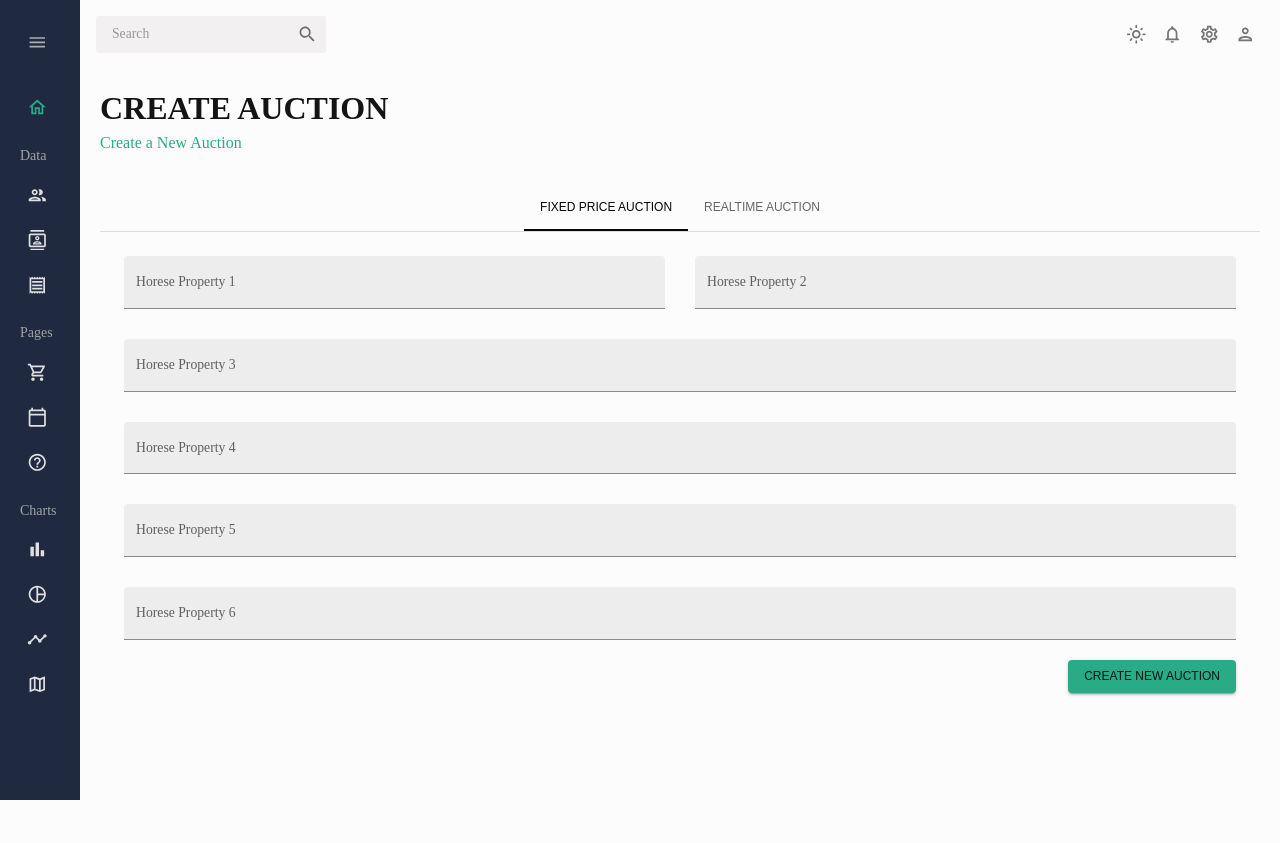
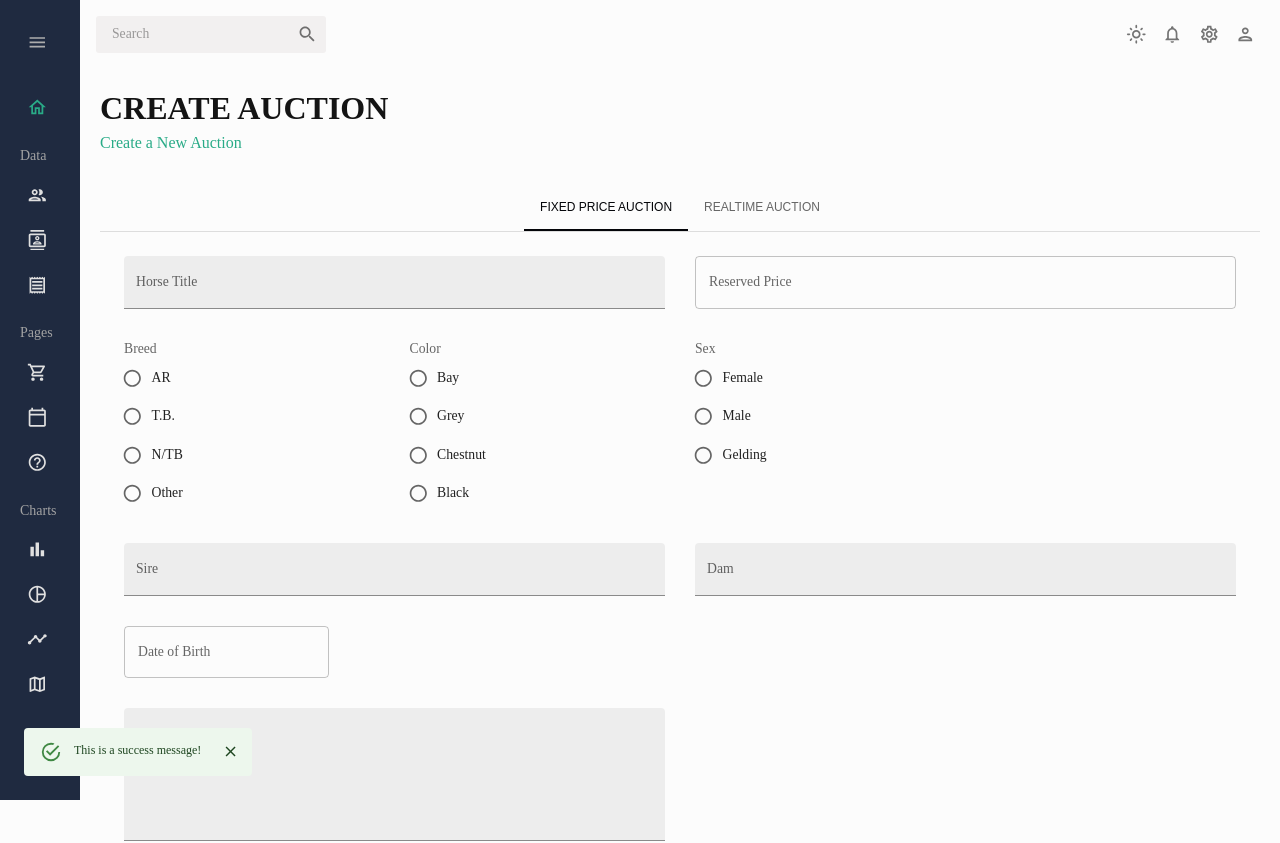
Before and after one commit to Usman-Marwat/horseauctionadmin, a React (Vite) app: page /addProduct in a window 1280 px wide. Shown: the top 843 px of the page. Before the commit the page ends 800 px from the top, so only its background shows below. Built offline with nearby package versions, Linux system fonts and the light colour scheme.

Commit message:
Create the fixed price auction form

```diff
--- a/package.json
+++ b/package.json
@@ -16,6 +16,7 @@
 		"@mui/lab": "^5.0.0-alpha.143",
 		"@mui/material": "^5.14.7",
 		"@mui/x-data-grid": "^6.12.1",
+		"@mui/x-date-pickers": "^6.13.0",
 		"@nivo/bar": "^0.83.0",
 		"@nivo/core": "^0.83.0",
 		"@nivo/geo": "^0.83.0",
@@ -23,8 +24,10 @@
 		"@nivo/pie": "^0.83.0",
 		"@tanstack/react-query": "^4.35.3",
 		"axios": "^1.5.0",
+		"dayjs": "^1.11.9",
 		"formik": "^2.4.4",
 		"lodash": "^4.17.21",
+		"mui-file-input": "^3.0.2",
 		"react": "^18.2.0",
 		"react-dom": "^18.2.0",
 		"react-pro-sidebar": "^0.7.1",
--- a/src/App.jsx
+++ b/src/App.jsx
@@ -1,6 +1,8 @@
 import { useState } from 'react';
 import { CssBaseline, ThemeProvider } from '@mui/material';
 import { Routes, Route } from 'react-router-dom';
+import { LocalizationProvider } from '@mui/x-date-pickers';
+import { AdapterDayjs } from '@mui/x-date-pickers/AdapterDayjs';
 
 import Topbar from './scenes/global/Topbar';
 import Sidebar from './scenes/global/Sidebar';
@@ -24,6 +26,7 @@ function App() {
 
 	return (
 		<ColorModeContext.Provider value={colorMode}>
+			<LocalizationProvider dateAdapter={AdapterDayjs}>
 				<ThemeProvider theme={theme}>
 					<CssBaseline />
 					<div className="app">
@@ -47,6 +50,7 @@ function App() {
 						</main>
 					</div>
 				</ThemeProvider>
+			</LocalizationProvider>
 		</ColorModeContext.Provider>
 	);
 }
--- a/src/scenes/addProduct/index.jsx
+++ b/src/scenes/addProduct/index.jsx
@@ -1,13 +1,32 @@
-import { Box, Button, Tab, TextField } from '@mui/material';
+import {
+	Alert,
+	Box,
+	Button,
+	FormControl,
+	FormControlLabel,
+	FormLabel,
+	Input,
+	Radio,
+	RadioGroup,
+	Snackbar,
+	Tab,
+	TextField,
+} from '@mui/material';
 import TabContext from '@mui/lab/TabContext';
 import TabList from '@mui/lab/TabList';
 import TabPanel from '@mui/lab/TabPanel';
+import {
+	DatePicker,
+	TimePicker,
+	renderTimeViewClock,
+} from '@mui/x-date-pickers';
 import { Formik } from 'formik';
 import * as yup from 'yup';
 
 import useMediaQuery from '@mui/material/useMediaQuery';
 import Header from '../../components/Header';
 import { useState } from 'react';
+import { MuiFileInput } from 'mui-file-input';
 
 export default () => {
 	const isNonMobile = useMediaQuery('(min-width:600px)');
@@ -35,6 +54,13 @@ const TabViews = ({ isNonMobile }) => {
 	};
 
 	return (
+		<>
+			<Snackbar open={true} autoHideDuration={2000} onClose={() => {}}>
+				<Alert onClose={() => {}} severity="success" sx={{ width: '100%' }}>
+					This is a success message!
+				</Alert>
+			</Snackbar>
+
 			<TabContext value={value}>
 				<Box sx={{ borderBottom: 1, borderColor: 'divider' }}>
 					<TabList
@@ -51,18 +77,49 @@ const TabViews = ({ isNonMobile }) => {
 				</TabPanel>
 				<TabPanel value="2">Highest Bid Auction</TabPanel>
 			</TabContext>
+		</>
 	);
 };
 
 const FixedPriceAuction = ({ isNonMobile }) => {
-	const handleFormSubmit = (values) => {
+	const handleFormSubmit = async (values) => {
 		console.log(values);
+		// uploadToCloudinary(values)
 	};
+
+	const uploadToCloudinary = async (values) => {
+		const imageUrls = [];
+		for (const file of values.imagesFiles) {
+			const formData = new FormData();
+			formData.append('file', file);
+			formData.append('upload_preset', 'hgdunol9');
+
+			try {
+				const response = await fetch(
+					'https://api.cloudinary.com/v1_1/dhhmnhd8c/upload/',
+					{
+						method: 'POST',
+						body: formData,
+					}
+				);
+
+				if (response.ok) {
+					const data = await response.json();
+					imageUrls.push(data.secure_url);
+				} else console.error('Image upload failed.');
+			} catch (error) {
+				console.error('Error uploading image:', error);
+			}
+		}
+
+		return imageUrls;
+	};
+
 	return (
 		<Formik
 			onSubmit={handleFormSubmit}
 			initialValues={initialValues}
-			validationSchema={checkoutSchema}
+			validationSchema={fixedPriceAuctionSchema}
 		>
 			{({
 				values,
@@ -71,6 +128,7 @@ const FixedPriceAuction = ({ isNonMobile }) => {
 				handleBlur,
 				handleChange,
 				handleSubmit,
+				setFieldValue,
 			}) => (
 				<form onSubmit={handleSubmit}>
 					<Box
@@ -85,80 +143,258 @@ const FixedPriceAuction = ({ isNonMobile }) => {
 							fullWidth
 							variant="filled"
 							type="text"
-							label="Horese Property 1"
+							label="Horse Title"
 							onBlur={handleBlur}
 							onChange={handleChange}
-							value={values.firstName}
-							name="firstName"
-							error={!!touched.firstName && !!errors.firstName}
-							helperText={touched.firstName && errors.firstName}
+							value={values.horseTitle}
+							name="horseTitle"
+							error={!!touched.horseTitle && !!errors.horseTitle}
+							helperText={touched.horseTitle && errors.horseTitle}
 							sx={{ gridColumn: 'span 2' }}
 						/>
+
+						<TextField
+							fullWidth
+							variant="outlined"
+							type="text"
+							inputProps={{ inputMode: 'numeric', pattern: '[0-9]*' }}
+							label="Reserved Price"
+							onBlur={handleBlur}
+							onChange={handleChange}
+							value={values.breed}
+							name="reservedPrice"
+							error={!!touched.reservedPrice && !!errors.reservedPrice}
+							helperText={touched.reservedPrice && errors.reservedPrice}
+							sx={{ gridColumn: 'span 2' }}
+						/>
+
+						<FormControl
+							error={!!touched.breed && !!errors.breed}
+							sx={{ gridColumn: 'span 1' }}
+						>
+							<FormLabel id="demo-radio-buttons-group-label">Breed</FormLabel>
+							<RadioGroup
+								aria-labelledby="demo-radio-buttons-group-label"
+								name="breed"
+								onBlur={handleBlur}
+								onChange={handleChange}
+								value={values.breed}
+							>
+								<FormControlLabel value="ar" control={<Radio />} label="AR" />
+								<FormControlLabel
+									value="t.b."
+									control={<Radio />}
+									label="T.B."
+								/>
+								<FormControlLabel
+									value="n/tb"
+									control={<Radio />}
+									label="N/TB"
+								/>
+								<FormControlLabel
+									value="other"
+									control={<Radio />}
+									label="Other"
+								/>
+							</RadioGroup>
+						</FormControl>
+
+						<FormControl
+							error={!!touched.color && !!errors.color}
+							sx={{ gridColumn: 'span 1' }}
+						>
+							<FormLabel id="demo-radio-buttons-group-label">Color</FormLabel>
+							<RadioGroup
+								aria-labelledby="demo-radio-buttons-group-label"
+								name="color"
+								onBlur={handleBlur}
+								onChange={handleChange}
+								value={values.color}
+							>
+								<FormControlLabel value="bay" control={<Radio />} label="Bay" />
+								<FormControlLabel
+									value="grey"
+									control={<Radio />}
+									label="Grey"
+								/>
+								<FormControlLabel
+									value="chestnut"
+									control={<Radio />}
+									label="Chestnut"
+								/>
+								<FormControlLabel
+									value="black"
+									control={<Radio />}
+									label="Black"
+								/>
+							</RadioGroup>
+						</FormControl>
+
+						<FormControl
+							error={!!touched.sex && !!errors.sex}
+							sx={{ gridColumn: 'span 1' }}
+						>
+							<FormLabel id="demo-radio-buttons-group-label">Sex</FormLabel>
+							<RadioGroup
+								aria-labelledby="demo-radio-buttons-group-label"
+								name="sex"
+								onBlur={handleBlur}
+								onChange={handleChange}
+								value={values.sex}
+							>
+								<FormControlLabel
+									value="female"
+									control={<Radio />}
+									label="Female"
+								/>
+								<FormControlLabel
+									value="male"
+									control={<Radio />}
+									label="Male"
+								/>
+								<FormControlLabel
+									value="gelding"
+									control={<Radio />}
+									label="Gelding"
+								/>
+							</RadioGroup>
+						</FormControl>
+
 						<TextField
 							fullWidth
 							variant="filled"
 							type="text"
-							label="Horese Property 2"
+							label="Sire"
 							onBlur={handleBlur}
 							onChange={handleChange}
-							value={values.lastName}
-							name="lastName"
-							error={!!touched.lastName && !!errors.lastName}
-							helperText={touched.lastName && errors.lastName}
+							value={values.sire}
+							name="venue"
+							error={!!touched.sire && !!errors.sire}
+							helperText={touched.sire && errors.sire}
 							sx={{ gridColumn: 'span 2' }}
 						/>
+
 						<TextField
 							fullWidth
 							variant="filled"
 							type="text"
-							label="Horese Property 3"
+							label="Dam"
 							onBlur={handleBlur}
 							onChange={handleChange}
-							value={values.email}
-							name="email"
-							error={!!touched.email && !!errors.email}
-							helperText={touched.email && errors.email}
-							sx={{ gridColumn: 'span 4' }}
+							value={values.dam}
+							name="venue"
+							error={!!touched.dam && !!errors.dam}
+							helperText={touched.dam && errors.dam}
+							sx={{ gridColumn: 'span 2' }}
 						/>
+
+						<Box sx={{ gridColumn: 'span 4' }}>
+							<DatePicker
+								disableFuture
+								label="Date of Birth"
+								format="DD/MM/YYYY"
+								value={values.dateOfBirth}
+								onChange={(value) => setFieldValue('dateOfBirth', value, true)}
+								slotProps={{
+									textField: {
+										variant: 'outlined',
+										error: !!touched.dateOfBirth && !!errors.dateOfBirth,
+										helperText: touched.dateOfBirth && errors.dateOfBirth,
+										onBlur: handleBlur,
+									},
+								}}
+							/>
+						</Box>
+
+						<TextField
+							fullWidth
+							variant="filled"
+							multiline
+							type="text"
+							label="Description"
+							onBlur={handleBlur}
+							onChange={handleChange}
+							value={values.breed}
+							name="description"
+							error={!!touched.description && !!errors.description}
+							helperText={touched.description && errors.description}
+							sx={{ gridColumn: 'span 2' }}
+							inputProps={{
+								style: {
+									height: 100,
+								},
+							}}
+						/>
+
+						<Box sx={{ gridColumn: 'span 4' }}>
+							<DatePicker
+								label="Date of Auction"
+								format="DD/MM/YYYY"
+								value={values.dateOfAuction}
+								onChange={(value) =>
+									setFieldValue('dateOfAuction', value, true)
+								}
+								slotProps={{
+									textField: {
+										variant: 'outlined',
+										error: !!touched.dateOfAuction && !!errors.dateOfAuction,
+										helperText: touched.dateOfAuction && errors.dateOfAuction,
+										onBlur: handleBlur,
+									},
+								}}
+							/>
+						</Box>
+
 						<TextField
 							fullWidth
 							variant="filled"
 							type="text"
-							label="Horese Property 4"
+							label="Venue"
 							onBlur={handleBlur}
 							onChange={handleChange}
-							value={values.contact}
-							name="contact"
-							error={!!touched.contact && !!errors.contact}
-							helperText={touched.contact && errors.contact}
-							sx={{ gridColumn: 'span 4' }}
+							value={values.venue}
+							name="venue"
+							error={!!touched.venue && !!errors.venue}
+							helperText={touched.venue && errors.venue}
+							sx={{ gridColumn: 'span 2' }}
 						/>
-						<TextField
-							fullWidth
-							variant="filled"
-							type="text"
-							label="Horese Property 5"
-							onBlur={handleBlur}
-							onChange={handleChange}
-							value={values.address1}
-							name="address1"
-							error={!!touched.address1 && !!errors.address1}
-							helperText={touched.address1 && errors.address1}
-							sx={{ gridColumn: 'span 4' }}
+
+						<TimePicker
+							label="Date of Auction"
+							value={values.startTime}
+							viewRenderers={{
+								hours: renderTimeViewClock,
+								minutes: renderTimeViewClock,
+								seconds: renderTimeViewClock,
+							}}
+							onChange={(value) => setFieldValue('startTime', value, true)}
+							slotProps={{
+								textField: {
+									variant: 'outlined',
+									error: !!touched.startTime && !!errors.startTime,
+									helperText: touched.startTime && errors.startTime,
+									onBlur: handleBlur,
+								},
+							}}
+							sx={{ gridColumn: 'span 2' }}
 						/>
-						<TextField
-							fullWidth
-							variant="filled"
-							type="text"
-							label="Horese Property 6"
-							onBlur={handleBlur}
-							onChange={handleChange}
-							value={values.address2}
-							name="address2"
-							error={!!touched.address2 && !!errors.address2}
-							helperText={touched.address2 && errors.address2}
-							sx={{ gridColumn: 'span 4' }}
+
+						{/* <Input type="file" slotProps={{inputp:}}/> */}
+						<MuiFileInput
+							multiple
+							placeholder="Add Images"
+							error={!!touched.imagesFiles && !!errors.imagesFiles}
+							helperText={touched.imagesFiles && errors.imagesFiles}
+							value={values.imagesFiles}
+							onChange={(value) => setFieldValue('imagesFiles', value, true)}
+							inputProps={{ accept: 'image/*' }}
 						/>
+						{/* <input
+							type="file"
+							accept="image/*"
+							multiple
+							onChange={(e) => console.log(e.target.files)}
+						/> */}
 					</Box>
 					<Box display="flex" justifyContent="end" mt="20px">
 						<Button type="submit" color="secondary" variant="contained">
@@ -171,25 +407,38 @@ const FixedPriceAuction = ({ isNonMobile }) => {
 	);
 };
 
-const phoneRegExp =
-	/^((\+[1-9]{1,4}[ -]?)|(\([0-9]{2,3}\)[ -]?)|([0-9]{2,4})[ -]?)*?[0-9]{3,4}[ -]?[0-9]{3,4}$/;
-
-const checkoutSchema = yup.object().shape({
-	firstName: yup.string().required('required'),
-	lastName: yup.string().required('required'),
-	email: yup.string().email('invalid email').required('required'),
-	contact: yup
-		.string()
-		.matches(phoneRegExp, 'Phone number is not valid')
-		.required('required'),
-	address1: yup.string().required('required'),
-	address2: yup.string().required('required'),
+const fixedPriceAuctionSchema = yup.object().shape({
+	// horseTitle: yup.string().required().label('Horse title'),
+	// breed: yup.string().required().label('Breed'),
+	// sex: yup.string().required().label('Sex'),
+	// color: yup.string().required().label('Color'),
+	// dateOfBirth: yup.object().required().label('Date of Birth'),
+	// reservedPrice: yup
+	// 	.number()
+	// 	.typeError('Reserved Price must specify a number')
+	// 	.required()
+	// 	.min(100)
+	// 	.label('Reserved Price'),
+	// description: yup.string().required().min(10).label('Description'),
+	// dateOfAuction: yup.string().required().label('Auction'),
+	// sire: yup.string().required().label('Horse sire'),
+	// dam: yup.string().required().label('Horse dime'),
+	// venue: yup.string().required().label('Venue'),
+	// startTime: yup.object().required().label('Start time for auction'),
+	imagesFiles: yup.array().min(1, 'Please select atleast 1 image'),
 });
 const initialValues = {
-	firstName: '',
-	lastName: '',
-	email: '',
-	contact: '',
-	address1: '',
-	address2: '',
+	// horseTitle: '',
+	// breed: '',
+	// color: '',
+	// sex: '',
+	// dateOfBirth: null,
+	// description: '',
+	// reservedPrice: '',
+	// dateOfAuction: null,
+	// startTime: '',
+	// venue: '',
+	// sire: '',
+	// dam: '',
+	imagesFiles: [],
 };
```
Also changed, not shown: 1 other file (tests, documents, lock files or other folders). Lines whose indentation alone changed are shown as unchanged.
